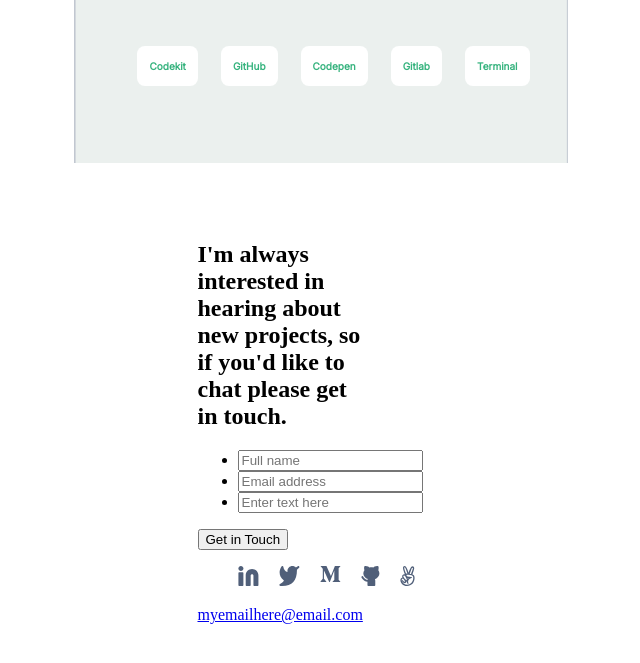
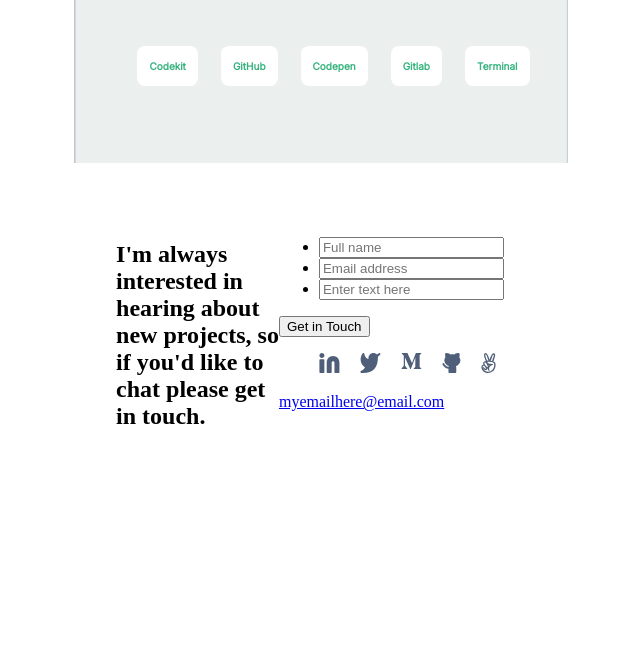
Before and after one commit to keebot-png/personal_portfolio, a website: page index.html in a window 1280 px wide. Shown: the part 6153-6816 px from the top of the page, without its empty margins (302-942 px from the left). Drawn offline with Linux system fonts and the light colour scheme.

Commit message:
add flex container to contact form

```diff
--- a/style.css
+++ b/style.css
@@ -357,3 +357,9 @@
   padding: 10px 12px;
   margin-right: 15px;
 }
+
+.contact-form {
+  display: flex;
+
+
+}
```
